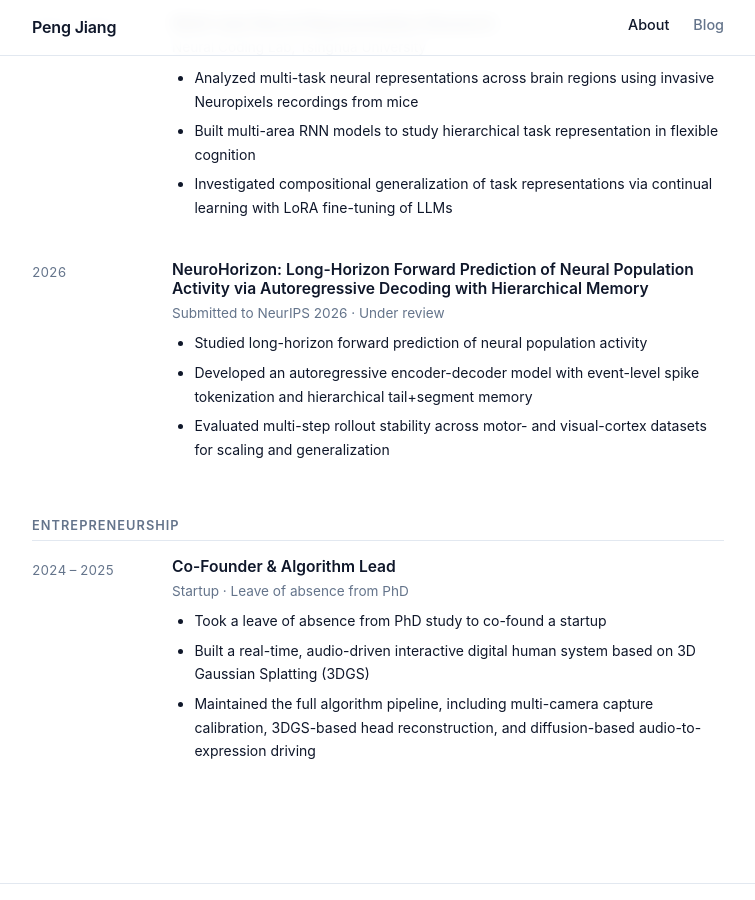
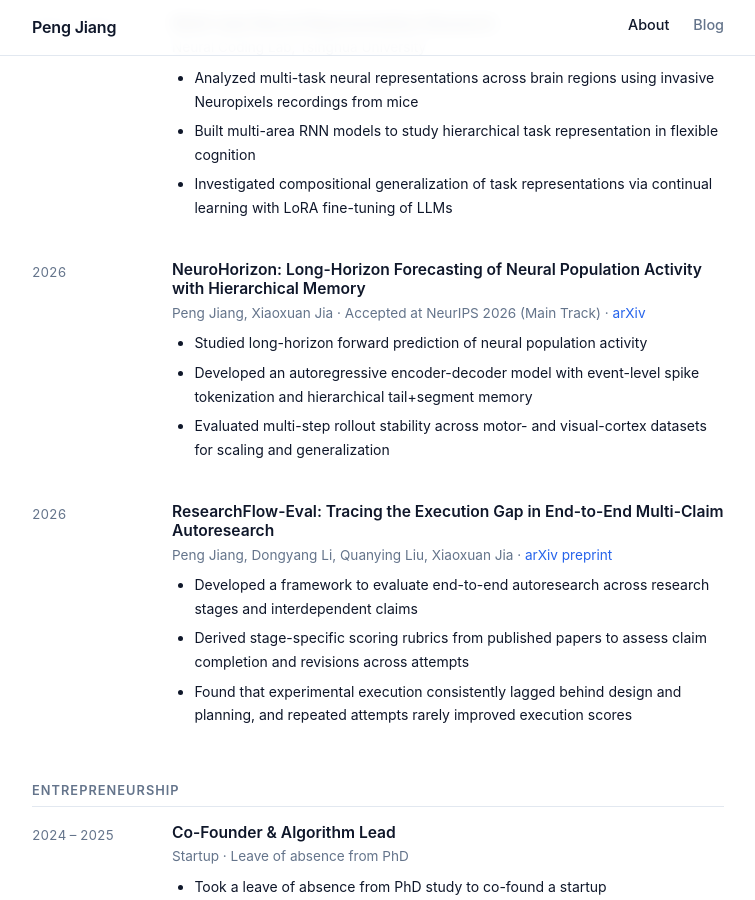
Before and after one commit to Jp-17/Jp-17.github.io, a Jekyll site: the page built from index.html, in a window 1280 px wide and 900 px high, scrolled down 986 px. Shown: the whole window, without its empty margins (262-1017 px from the left). Built offline with Jekyll 4.4.1, drawn with Linux system fonts in a browser that asks for light colours.

Commit message:
Update homepage research publications

```diff
--- a/index.html
+++ b/index.html
@@ -84,12 +84,24 @@ title: About
     <div class="timeline-item">
       <div class="timeline-date">2026</div>
       <div class="timeline-body">
-        <h3>NeuroHorizon: Long-Horizon Forward Prediction of Neural Population Activity via Autoregressive Decoding with Hierarchical Memory</h3>
-        <p class="org">Submitted to NeurIPS 2026 · Under review</p>
+        <h3>NeuroHorizon: Long-Horizon Forecasting of Neural Population Activity with Hierarchical Memory</h3>
+        <p class="org">Peng Jiang, Xiaoxuan Jia · Accepted at NeurIPS 2026 (Main Track) · <a href="https://arxiv.org/abs/2611.10617">arXiv</a></p>
         <ul>
           <li>Studied long-horizon forward prediction of neural population activity</li>
           <li>Developed an autoregressive encoder-decoder model with event-level spike tokenization and hierarchical tail+segment memory</li>
           <li>Evaluated multi-step rollout stability across motor- and visual-cortex datasets for scaling and generalization</li>
+        </ul>
+      </div>
+    </div>
+    <div class="timeline-item">
+      <div class="timeline-date">2026</div>
+      <div class="timeline-body">
+        <h3>ResearchFlow-Eval: Tracing the Execution Gap in End-to-End Multi-Claim Autoresearch</h3>
+        <p class="org">Peng Jiang, Dongyang Li, Quanying Liu, Xiaoxuan Jia · <a href="https://arxiv.org/abs/2610.18088">arXiv preprint</a></p>
+        <ul>
+          <li>Developed a framework to evaluate end-to-end autoresearch across research stages and interdependent claims</li>
+          <li>Derived stage-specific scoring rubrics from published papers to assess claim completion and revisions across attempts</li>
+          <li>Found that experimental execution consistently lagged behind design and planning, and repeated attempts rarely improved execution scores</li>
         </ul>
       </div>
     </div>
```
